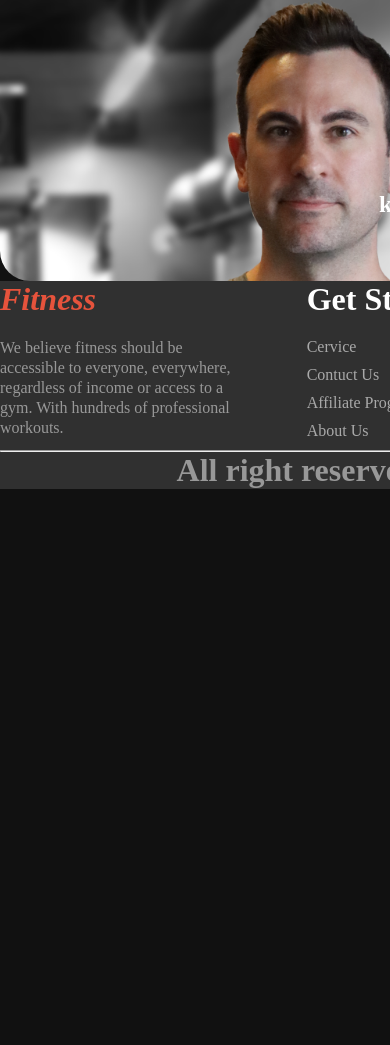
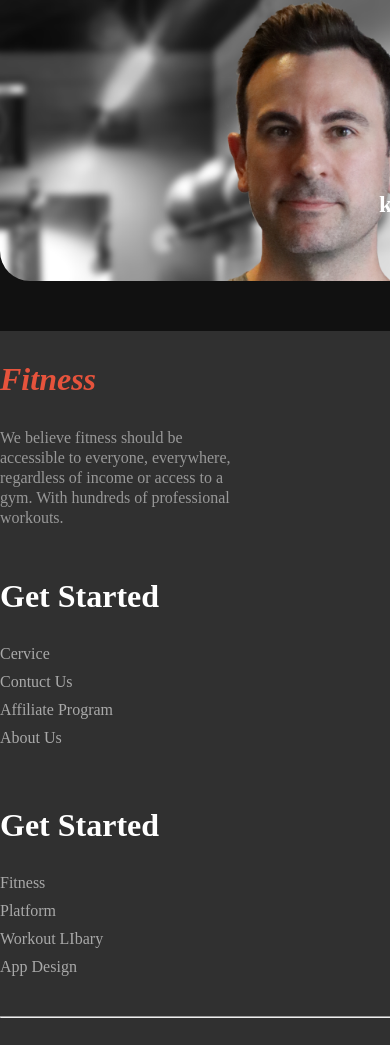
Before and after one commit to mdromjanali224511/varsatil, a plain HTML site: page index.html in a window 390 px wide. Shown: the part 5679-6724 px from the top of the page. Before the commit the page ends 6168 px from the top, so only its background shows below. Drawn offline with Linux system fonts and the light colour scheme.

Commit message:
added file

```diff
--- a/index.html
+++ b/index.html
@@ -29,17 +29,29 @@
     margin-right: 50px;
    }
    .footone{
-    margin-bottom: 20px;
+   padding: 30px 0;
+
    }
    .foottwo{
     line-height: 20px;
    }
    .mainfooter{
+    margin-top: 50px;
     background: rgba(48, 48, 48, 1);
    }
   .footertext{
     text-align: center;
 
+  }
+  .las{
+    padding-bottom: 200px;
+  }
+  .last{
+    margin: 30px 0;
+
+  }
+  .justlast{
+    margin-bottom: 200px;
   }
     </style>
 </head>
@@ -286,10 +298,11 @@
         </div>
     </div>
     <div class="footertext maxwidth">
-         <hr>
-    <h1 class="buttonp">All right reserved @Fitness 2024</h1>
+         <hr class="last">
+    <h1 class="buttonp las">All right reserved @Fitness 2024</h1>
+
+
     </div>
-
 
    </footer>
 </body>
--- a/style.css
+++ b/style.css
@@ -382,5 +382,9 @@ background-position: top center;
       .meetteamimages{
         grid-template-columns: 1fr;
       }
+      .footerdiv{
+        flex-direction: column;
 
       }
+
+      }
```
